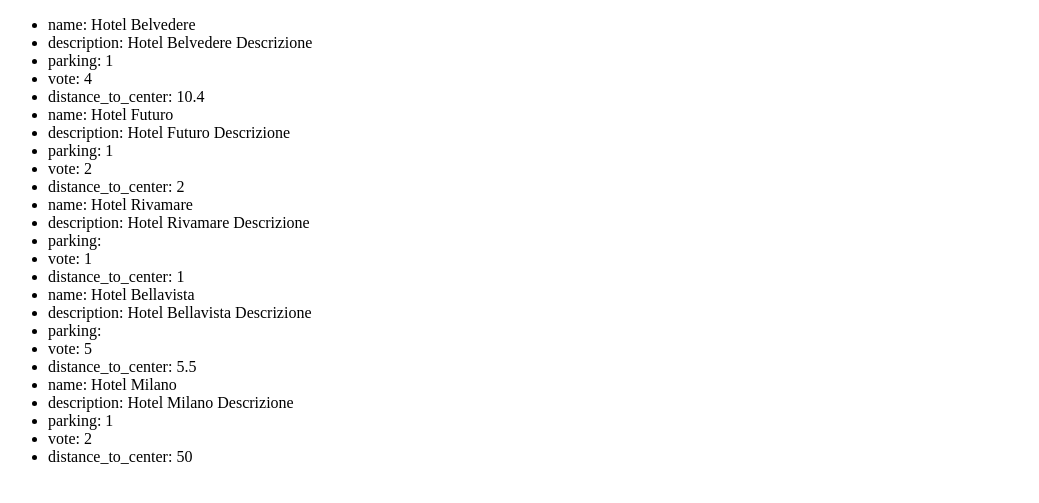
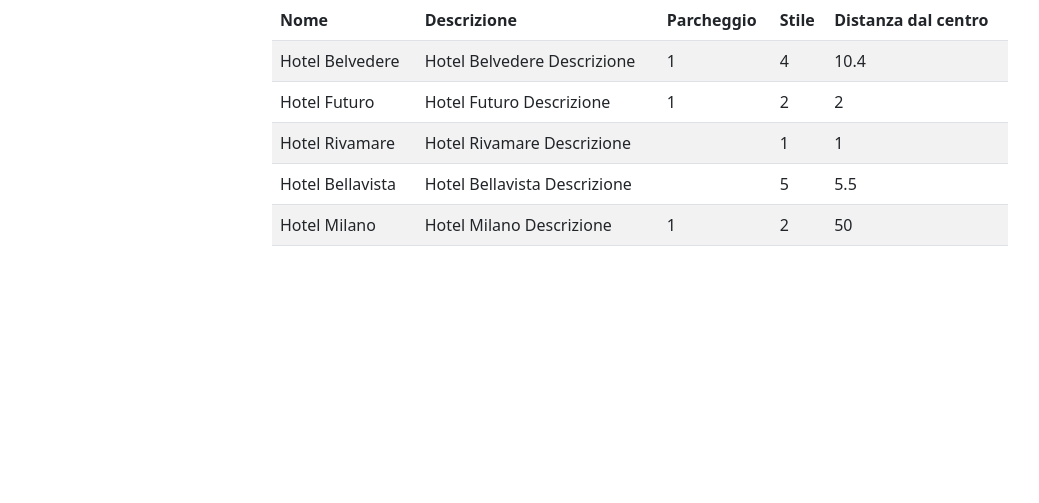
Before and after one commit to gab1144/php-hotel, a PHP site: page / in a window 1280 px wide. Shown: the top 503 px of the page, without its empty margins (0-1039 px from the left). Run offline with PHP 8.4, Linux system fonts and the light colour scheme.

Commit message:
[add] stampa dati in tabella

```diff
--- a/index.php
+++ b/index.php
@@ -48,18 +48,42 @@
   <meta charset="UTF-8">
   <meta http-equiv="X-UA-Compatible" content="IE=edge">
   <meta name="viewport" content="width=device-width, initial-scale=1.0">
+
+  <link rel='stylesheet' href='https://cdnjs.cloudflare.com/ajax/libs/twitter-bootstrap/5.2.3/css/bootstrap.css' integrity='sha512-bR79Bg78Wmn33N5nvkEyg66hNg+xF/Q8NA8YABbj+4sBngYhv9P8eum19hdjYcY7vXk/vRkhM3v/ZndtgEXRWw==' crossorigin='anonymous'/>
+
   <title>Hotel</title>
 </head>
 <body>
 
-  <ul>
+<div class="container">
+  <div class="row">
+    <div class="col-8 offset-2">
+      <table class="table table-striped">
+        <thead>
+          <tr>
+            <th scope="col">Nome</th>
+            <th scope="col">Descrizione</th>
+            <th scope="col">Parcheggio</th>
+            <th scope="col">Stile</th>
+            <th scope="col">Distanza dal centro</th>
+          </tr>
+        </thead>
+
+        <tbody>
           <?php
             foreach($hotels as $key => $value){
+              echo "<tr>";
               foreach($value as $hotel => $value_hotel){
-          echo "<li>$hotel: $value_hotel</li>";
+                echo "<td>$value_hotel</td>";
               }
+              echo "</tr>";
             }
           ?>
-  </ul>
+        </tbody>
+      </table>
+    </div>
+  </div>
+</div>
+
 </body>
 </html>
```
Lines whose indentation alone changed are shown as unchanged.
